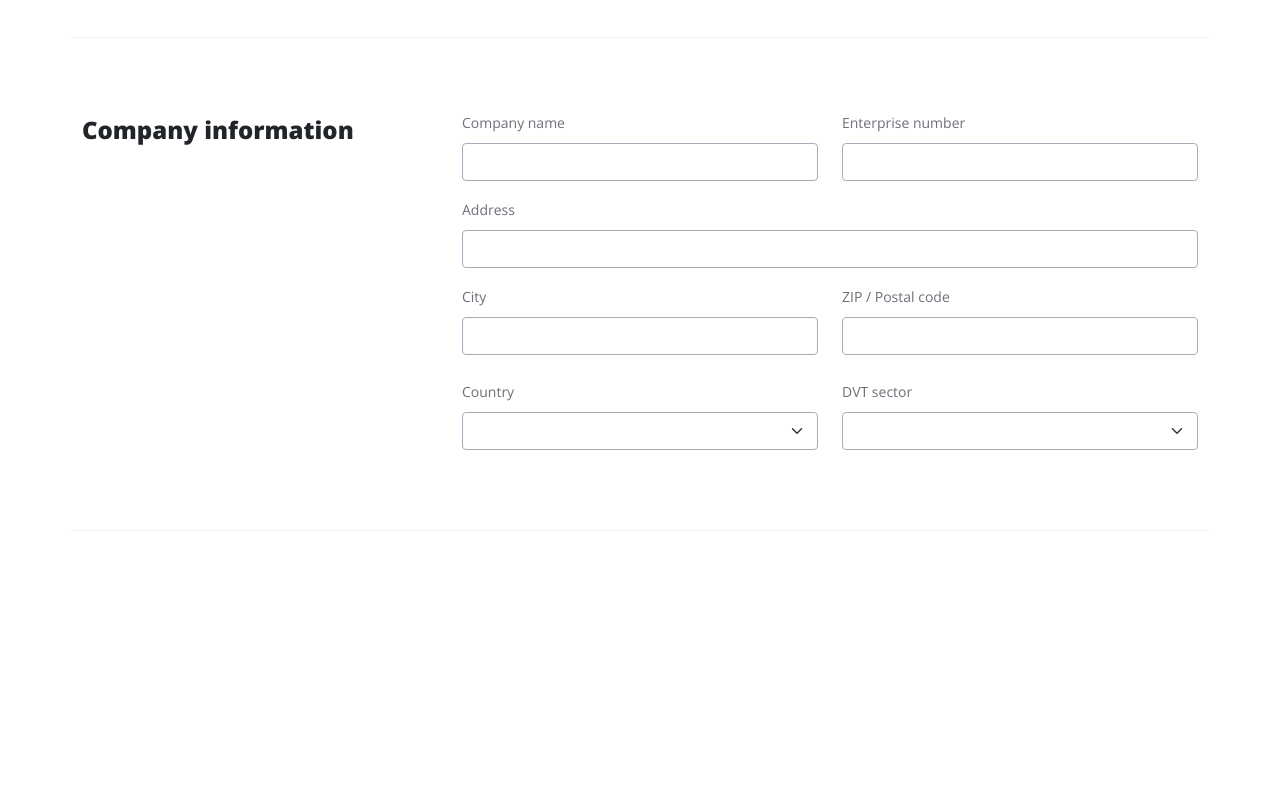
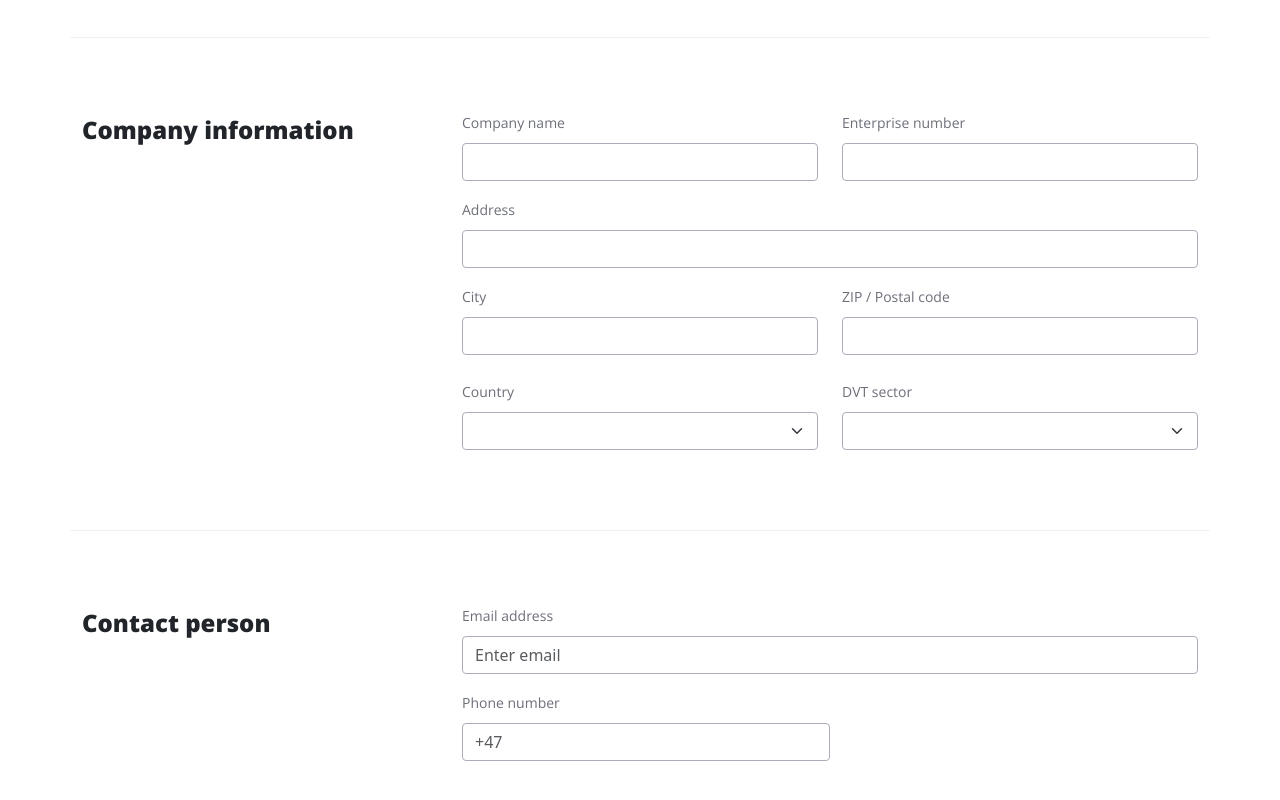
Before and after one commit to gillanihassan/tasks, a React (Vite) app: page /task-three-license in a window 1280 px wide. Shown: the part 1126-1926 px from the top of the page. Before the commit the page ends 1657 px from the top, so only its background shows below. Built offline with nearby package versions, Linux system fonts and the light colour scheme.

Commit message:
contact form done

```diff
--- /dev/null
+++ b/src/assets/taskThree/components/license/contactForm/ContactForm.jsx
@@ -0,0 +1,44 @@
+import { Container, Row, Col, Form } from "react-bootstrap";
+import styles from "./styles.module.css";
+import FlagImage from "../../../../taskThree/images/contactForm/flag-img.png";
+
+function ContactForm() {
+  return (
+    <Container className={`${styles.mainContainer}`}>
+      <Row className="align-items-start">
+        {/* Left side title */}
+        <Col md={4}>
+          <h5 className={`${styles.leftColHeading}`}>Contact person</h5>
+        </Col>
+        <Col md={8}>
+          <Form>
+            <Form.Group controlId="formEmail" className="mb-3">
+              <Form.Label className={`${styles.formLabel}`}>
+                Email address
+              </Form.Label>
+              <Form.Control
+                type="email"
+                placeholder="Enter email"
+                className={`${styles.formControl}`}
+              />
+            </Form.Group>
+            <Form.Group controlId="formPhone" className="mb-3">
+              <Form.Label className={`${styles.formLabel}`}>
+                Phone number
+              </Form.Label>
+              <div className="d-flex align-items-center">
+                <Form.Control
+                  type="tel"
+                  placeholder="+47"
+                  className={`${styles.formControlOne}`}
+                />
+              </div>
+            </Form.Group>
+          </Form>
+        </Col>
+      </Row>
+    </Container>
+  );
+}
+
+export default ContactForm;
--- /dev/null
+++ b/src/assets/taskThree/components/license/contactForm/styles.module.css
@@ -0,0 +1,42 @@
+.mainContainer {
+  margin-top: 4.5rem;
+  border-bottom: 1px solid #f1f1f4;
+  padding-bottom: 4rem;
+}
+.leftColHeading {
+  font-family: "Open Sans";
+  font-weight: 800;
+  font-size: 24px;
+  line-height: 40px;
+}
+.formLabel {
+  color: #6d6f79;
+  font-family: "Open Sans";
+  font-weight: 400;
+  font-size: 14px;
+  line-height: 24px;
+}
+.formControl {
+  border: 1px solid #abadba;
+  border-radius: 4px;
+}
+.formControlOne {
+  border: 1px solid #abadba;
+  border-radius: 4px;
+  width: 50%;
+}
+@media (max-width: 576px) {
+  .mainContainer {
+    margin-top: 1rem;
+    padding: 1.2rem;
+  }
+  .formControlOne {
+    width: 100%;
+  }
+}
+@media (max-width: 460px) {
+  .leftColHeading {
+    font-size: 15px;
+    line-height: 26px;
+  }
+}
--- a/src/assets/taskThree/components/license/page/LicensePage.jsx
+++ b/src/assets/taskThree/components/license/page/LicensePage.jsx
@@ -4,6 +4,7 @@ import BuySection from "../buySection/BuySection";
 import LicensesSection from "../licensesSection/LicensesSection";
 import LicenseService from "../licenseService/LicenseService";
 import FormSection from "../formSection/FormSection";
+import ContactForm from "../contactForm/ContactForm";
 
 function LicensePage() {
   return (
@@ -13,6 +14,7 @@ function LicensePage() {
       <LicensesSection />
       <LicenseService />
       <FormSection />
+      <ContactForm />
     </div>
   );
 }
```
Also changed, not shown: src/assets/taskThree/images/contactForm/flag-img.png (added).
